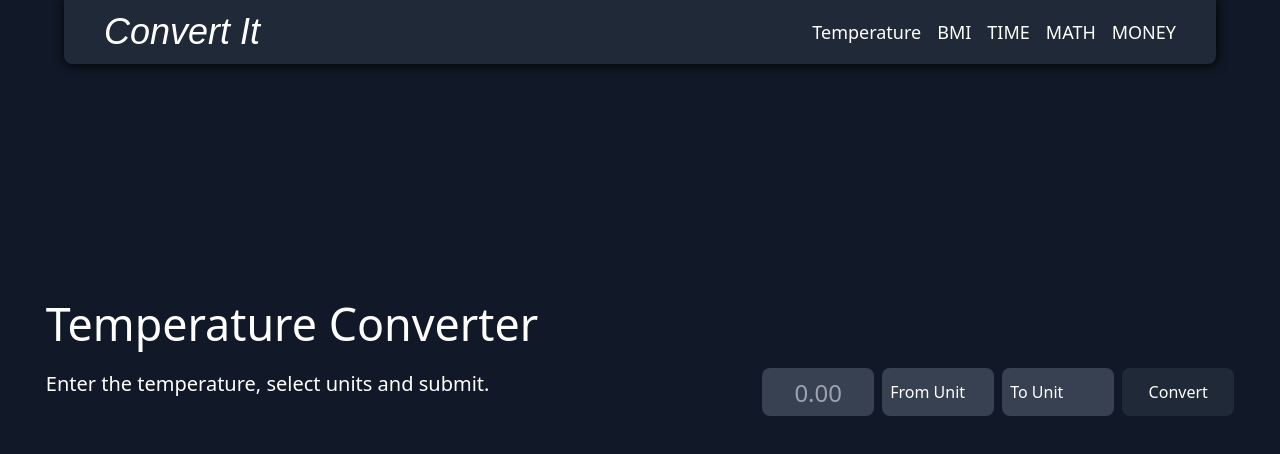
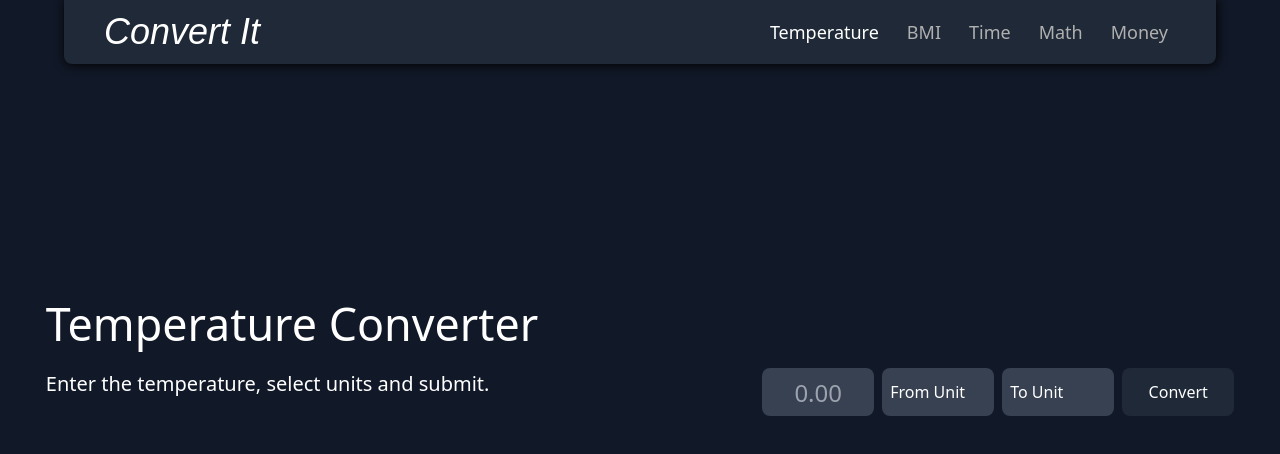
Before and after one commit to YasserDalal/Convert_It, a React (Vite) app: page / in a window 1280 px wide. Shown: the top 454 px of the page. Built offline with nearby package versions, Linux system fonts and the light colour scheme; a web font is replaced by a local one.

Commit message:
fix a bug, make the style of the buttons dynamic

```diff
--- a/src/components/TopContent.jsx
+++ b/src/components/TopContent.jsx
@@ -1,17 +1,20 @@
+
+import { useState } from "react"
 
 export default function TopContent() {
+  const [clicked, setClicked] = useState('Temperature');
   return (
-    <div className="flex justify-between px-10 h-full max-[440px]:px-4">
+    <div className="flex justify-between px-10 h-full max-[810px]:px-4">
       <div className="font-tab italic text-4xl flex items-center">
         <div>Convert It</div>
       </div>
       <div className="hidden max-[720px]:block">Hi</div>
-      <div className="flex gap-4 items-center text-lg max-[720px]:hidden">
-        <div className="cursor-pointer">Temperature</div>
-        <div className="cursor-pointer">BMI</div>
-        <div className="cursor-pointer">TIME</div>
-        <div className="cursor-pointer">MATH</div>
-        <div className="cursor-pointer">MONEY</div>
+      <div className="flex gap-3 items-center text-lg max-[720px]:hidden">
+        <div className={`hover:text-white transition-colors duration-150 px-2 py-4 ${clicked === 'Temperature' ? 'text-white select-none':'text-[#b0b0b0] cursor-pointer'}`} typeof="button">Temperature</div>
+        <div className={`hover:text-white transition-colors duration-150 px-2 py-4 ${clicked === 'BMI' ? 'text-white select-none':'text-[#b0b0b0] cursor-pointer'}`} typeof="button">BMI</div>
+        <div className={`hover:text-white transition-colors duration-150 px-2 py-4 ${clicked === 'Time' ? 'text-white select-none':'text-[#b0b0b0] cursor-pointer'}`} typeof="button">Time</div>
+        <div className={`hover:text-white transition-colors duration-150 px-2 py-4 ${clicked === 'Math' ? 'text-white select-none':'text-[#b0b0b0] cursor-pointer'}`} typeof="button">Math</div>
+        <div className={`hover:text-white transition-colors duration-150 px-2 py-4 ${clicked === 'Money' ? 'text-white select-none':'text-[#b0b0b0] cursor-pointer'}`} typeof="button">Money</div>
       </div>
     </div>
   )
```
